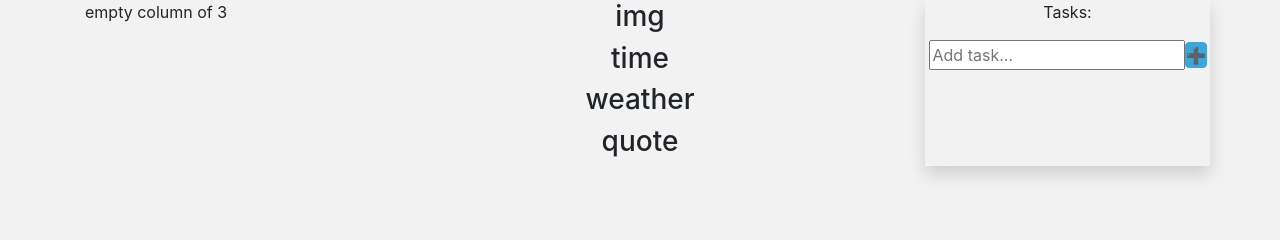
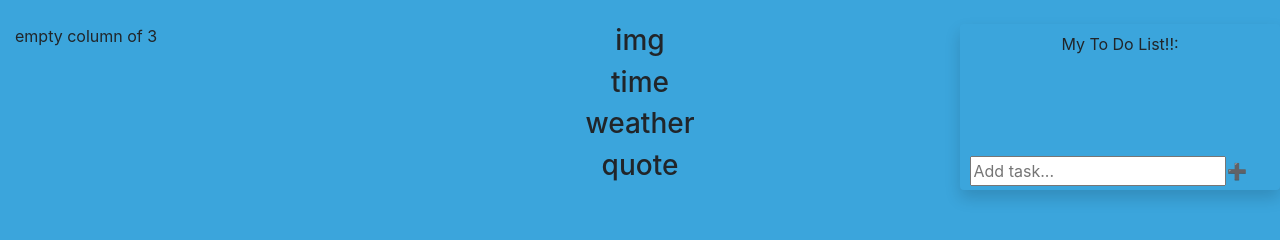
Before and after one commit to ShereneC/Inspire_chkpt4b, a website with bundled scripts: page index.html in a window 1280 px wide. Built offline with nearby package versions, Linux system fonts and the light colour scheme; no server answers.

Commit message:
formatting task card

```diff
--- a/assets/style/style.css
+++ b/assets/style/style.css
@@ -1 +1,3 @@
-/* BASIC STYLES HERE */
+ul {
+  list-style-type: none;
+}
--- a/index.html
+++ b/index.html
@@ -14,14 +14,16 @@
 
 <body>
     <header>
-
+        <div class="row">
+            <div class="col"></div>
+        </div>
     </header>
-    <main class="container">
-        <div class="row">
-            <div class="col-3">
+    <main class="container-fluid bg-primary">
+        <div class="row pt-4">
+            <div class="col-md-3">
                 <p>empty column of 3</p>
             </div>
-            <div class="col-6 d-flex flex-column align-items-center">
+            <div class="col-md-6 d-flex flex-column align-items-center">
                 <div>
                     <h3>img</h3>
                 </div>
@@ -35,16 +37,21 @@
                     <h3>quote</h3>
                 </div>
             </div>
-            <div class="col-3 d-flex flex-column align-items-center shadow">
+            <div class="col-md-3 d-flex flex-column align-items-center shadow border-primary rounded p-0">
                 <div class="row">
-                    <div class="col" id="tasks"></div>
-                </div>
-                <div class="row">
-                    <div class="col d-flex align-items-center">
-                        <p>Tasks:</p>
+                    <div class="col d-flex align-items-center m-1 p-1">
+                        <p class="p-0 m-0">My To Do List!!:</p>
                     </div>
                 </div>
                 <div class="row">
+                    <div class="col p-0">
+
+                        <ul class="p-1" id="tasks">
+                            <!-- task template gets inserted here -->
+                        </ul>
+                    </div>
+                </div>
+                <div class="row mt-auto pb-1 mr-2">
                     <div class="col d-flex align-items-center">
                         <form onsubmit="app.tasksController.addTask(event)"
                             class="d-flex  align-items-center justify-content-between">
```
